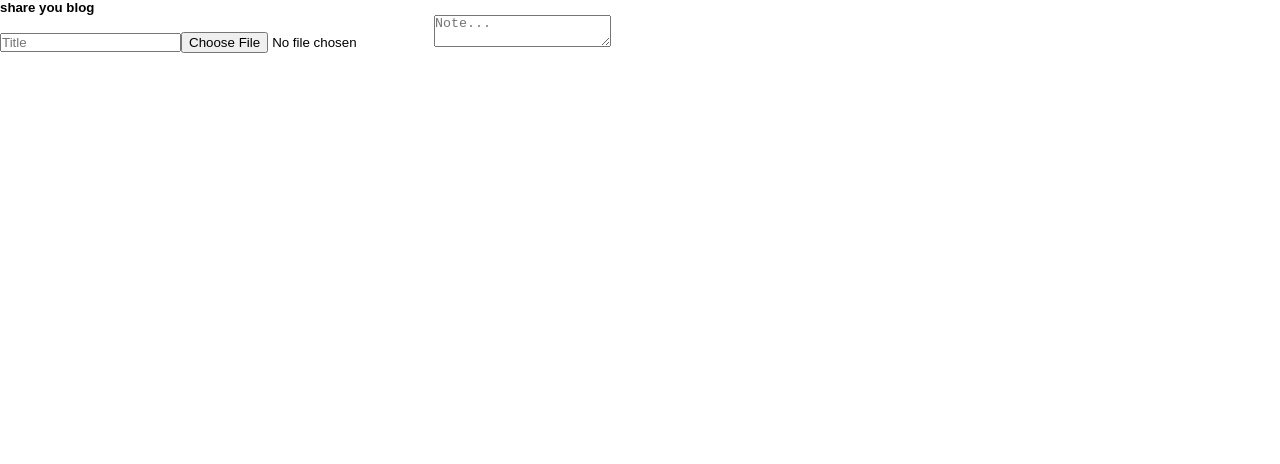
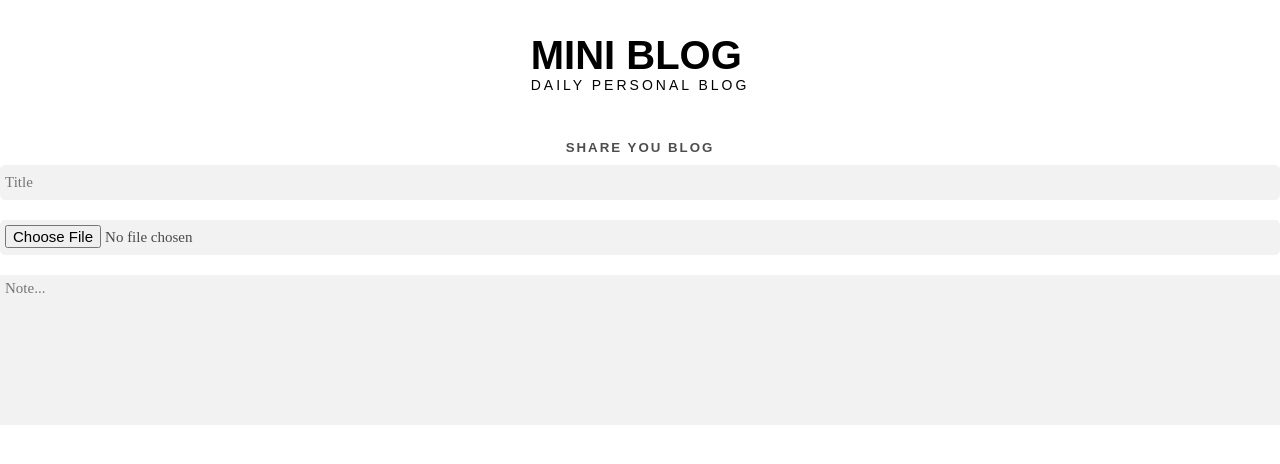
Before and after one commit to Tcodingg/mini_blog_v2, a React (Create React App) app in the folder client/: page / in a window 1280 px wide. Shown: the top 464 px of the page. Built offline with nearby package versions, Linux system fonts and the light colour scheme.

Commit message:
create header component. Style header and form components

```diff
--- a/client/src/App.tsx
+++ b/client/src/App.tsx
@@ -1,8 +1,10 @@
+import Header from "./components/Header/Header";
 import MiniBlog from "./components/MiniBlog/MiniBlog";
 
 const App = () => {
    return (
       <div>
+         <Header />
          <MiniBlog />
       </div>
    );
--- /dev/null
+++ b/client/src/components/Form/Form.css
@@ -0,0 +1,45 @@
+.form-container .form {
+   display: flex;
+   flex-direction: column;
+}
+.form-container .title {
+   text-transform: uppercase;
+   text-align: center;
+   color: rgba(0, 0, 0, 0.699);
+   letter-spacing: 2px;
+   margin-bottom: 10px;
+}
+.form input,
+.form textarea,
+.form div {
+   background: rgba(0, 0, 0, 0.05);
+   border: none;
+   margin-bottom: 20px;
+   font-family: poppins;
+   padding: 5px;
+   font-size: 15px;
+   color: rgba(0, 0, 0, 0.699);
+   outline: none;
+}
+.form input {
+   height: 35px;
+   border-radius: 5px;
+}
+
+.form textarea {
+   height: 150px;
+   resize: none;
+}
+
+.form button {
+   background-color: black;
+   border: none;
+   color: white;
+   box-shadow: 0px 4px 4px rgba(0, 0, 0, 0.25);
+   border-radius: 5px;
+   height: 35px;
+   text-transform: uppercase;
+   font-family: poppins;
+   font-weight: 600;
+   letter-spacing: 2px;
+}
--- a/client/src/components/Form/Form.tsx
+++ b/client/src/components/Form/Form.tsx
@@ -1,5 +1,6 @@
 import React, { useState } from "react";
 import FileBase64 from "react-file-base64";
+import "./Form.css";
 
 const Form: React.FC = () => {
    const [postData, setPostData] = useState({
@@ -8,7 +9,7 @@ const Form: React.FC = () => {
       image: "",
    });
 
-   console.log(postData);
+   // console.log(postData);
    return (
       <div className="form-container">
          <h5 className="title">share you blog</h5>
--- /dev/null
+++ b/client/src/components/Header/Header.css
@@ -0,0 +1,20 @@
+header {
+   display: flex;
+   justify-content: center;
+   padding: 40px 0;
+}
+
+.header-container h1,
+.header-container p {
+   text-transform: uppercase;
+   line-height: 30px;
+}
+.header-container .title {
+   font-weight: 700;
+   font-size: 40px;
+}
+
+.header-container p {
+   letter-spacing: 3px;
+   font-size: 14px;
+}
--- /dev/null
+++ b/client/src/components/Header/Header.tsx
@@ -0,0 +1,15 @@
+import React from "react";
+import "./Header.css";
+
+const Header: React.FC = () => {
+   return (
+      <header className="header">
+         <div className="header-container">
+            <h1 className="title">mini blog</h1>
+            <p>daily personal blog</p>
+         </div>
+      </header>
+   );
+};
+
+export default Header;
```
